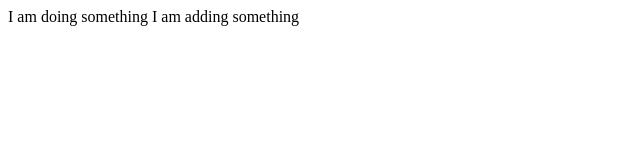
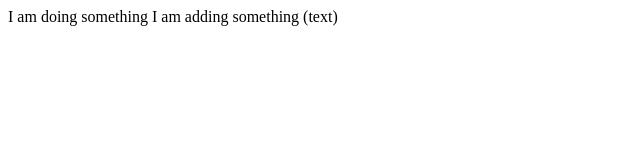
Before and after one commit to prasantdumre837-cell/Prashant, a plain HTML site: page index.html in a window 1280 px wide. Shown: the full height of the page, 0-640 px from the left. Drawn offline with Linux system fonts and the light colour scheme.

Commit message:
Add text

```diff
--- a/index.html
+++ b/index.html
@@ -1,4 +1,4 @@
 <p>
     I am doing something
-    I am adding something
+    I am adding something (text)
 </p>
```
